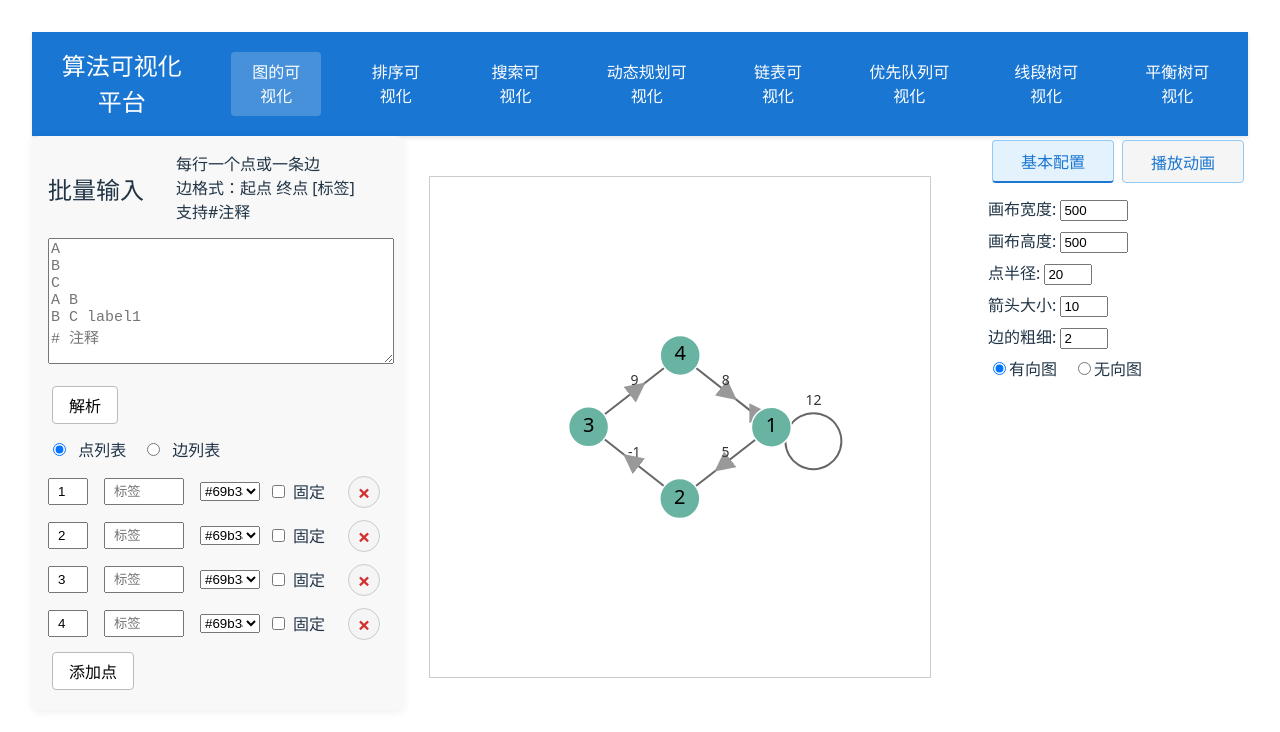
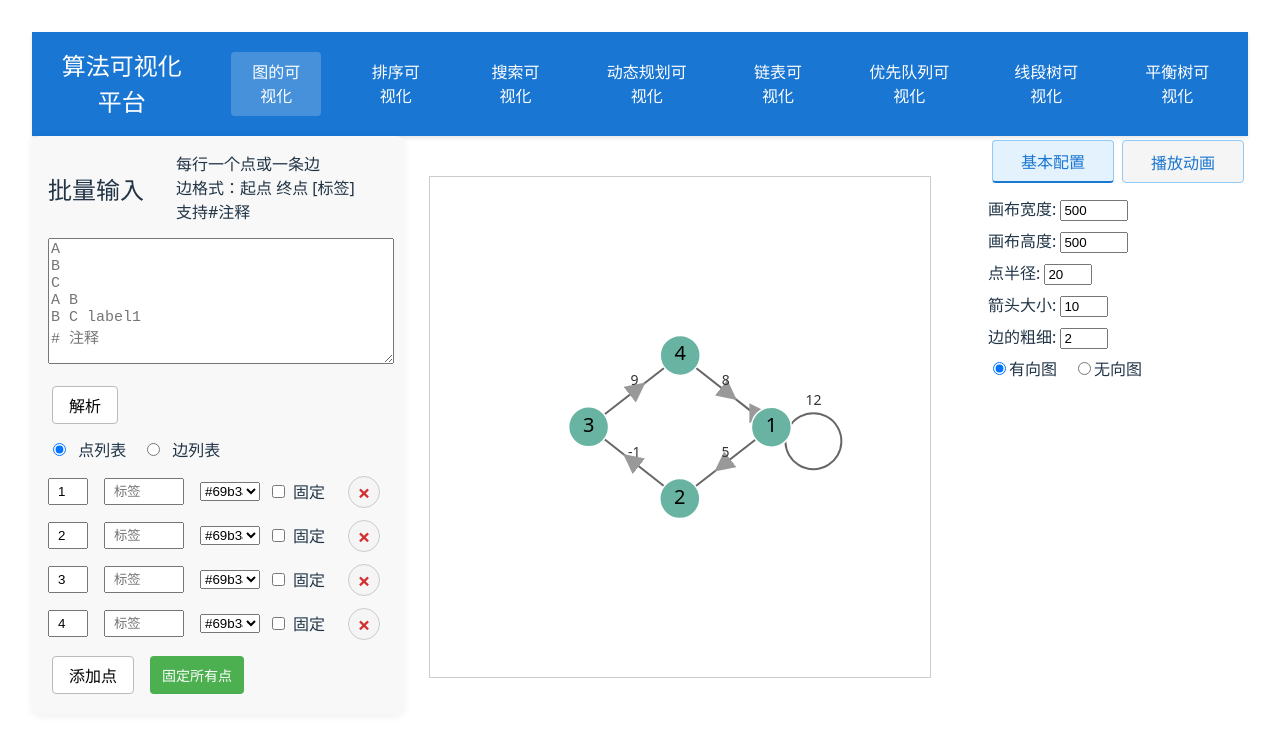
Before and after one commit to laofudasuan/Algorithm_Visualization, a React (Vite) app: page /graph in a window 1280 px wide. Shown: the top 732 px of the page. Built offline with nearby package versions, Linux system fonts and the light colour scheme.

Commit message:
update graphInput

```diff
--- a/src/components/GraphInput.jsx
+++ b/src/components/GraphInput.jsx
@@ -18,6 +18,14 @@ export default function GraphInput({
   const removeNode = (idx) => setNodes(nodes.filter((_, i) => i !== idx));
   // Update node 增加label
   const updateNode = (idx, key, value) => setNodes(nodes.map((n, i) => i === idx ? { ...n, [key]: value } : n));
+
+  // 固定/取消固定所有点
+  const toggleAllNodesFixed = () => {
+    const allFixed = nodes.every(node => node.fixed);
+    nodes.forEach((_, idx) => {
+      setNodeFixed(idx, !allFixed);
+    });
+  };
 
   // Add edge
   const addEdge = () => setEdges([...edges, { from: '', to: '', label: '' }]);
@@ -100,7 +108,24 @@ export default function GraphInput({
               <button onClick={() => removeNode(idx)} disabled={nodes.length <= 1} style={{ marginLeft: 0, minWidth: 32, width: 32, height: 32, fontSize: 22, fontWeight: 700, lineHeight: '28px', padding: 0, borderRadius: '50%', background: '#f5f5f5', border: '1px solid #ccc', color: '#d32f2f', cursor: nodes.length <= 1 ? 'not-allowed' : 'pointer' }} title="删除">×</button>
             </div>
           ))}
-          <button onClick={addNode}>添加点</button>
+          <div style={{ display: 'flex', gap: '8px', marginTop: '8px' }}>
+            <button onClick={addNode}>添加点</button>
+            <button
+              onClick={toggleAllNodesFixed}
+              style={{
+                background: nodes.every(node => node.fixed) ? '#ff9800' : '#4caf50',
+                color: 'white',
+                border: 'none',
+                padding: '6px 12px',
+                borderRadius: '4px',
+                cursor: 'pointer',
+                fontSize: '14px'
+              }}
+              title={nodes.every(node => node.fixed) ? '取消固定所有点' : '固定所有点'}
+            >
+              {nodes.every(node => node.fixed) ? '取消固定所有点' : '固定所有点'}
+            </button>
+          </div>
         </div>
         )}
         {/* 右侧：边列表 */}
```
